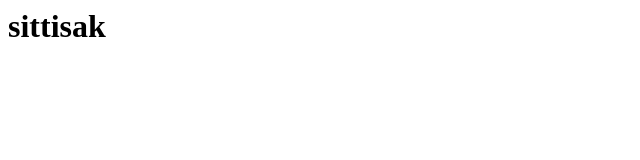
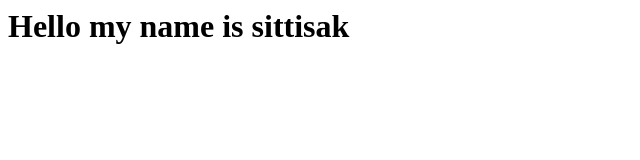
Before and after one commit to sittisak569/sittisak569.github.io, a plain HTML site: page index.html in a window 1280 px wide. Shown: the whole page, without its empty margins (0-640 px from the left). Drawn offline with Linux system fonts and the light colour scheme.

Commit message:
Update index.html

```diff
--- a/index.html
+++ b/index.html
@@ -1 +1 @@
-<h1>sittisak</h1>
+<h1>Hello my name is sittisak</h1>
```
